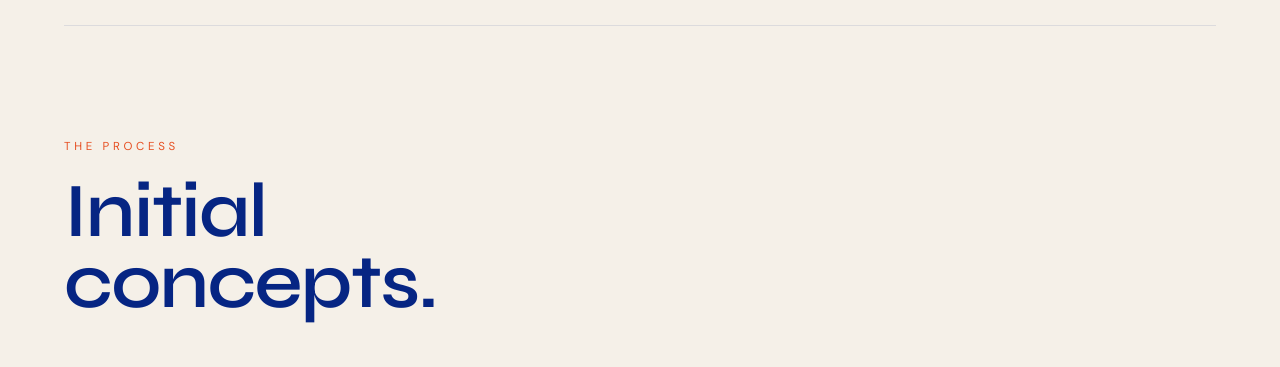
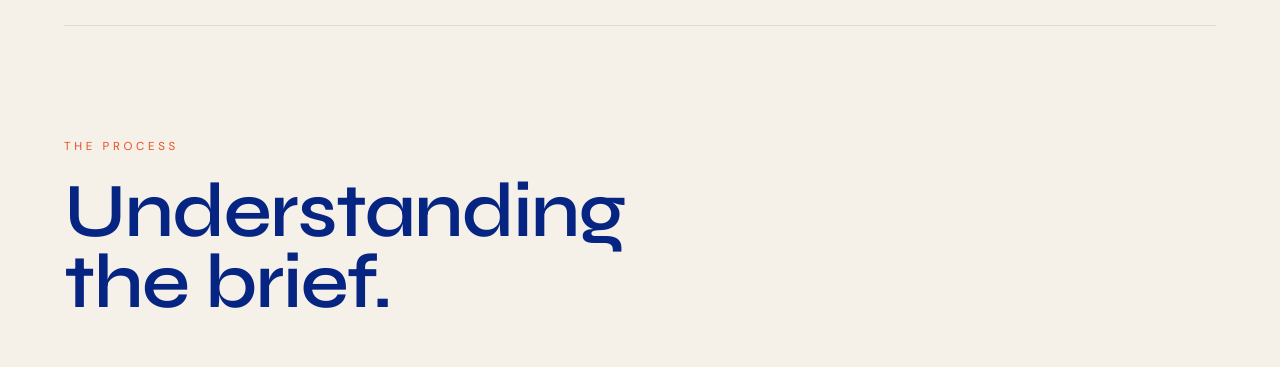
Before and after one commit to DrewPenkert/DrewPenkert.github.io, a React (Vite) app: page /workvivo in a window 1280 px wide. Shown: the part 2840-3207 px from the top of the page. Built offline with nearby package versions, Linux system fonts and the light colour scheme.

Commit message:
Workvivo: add brief images, remove iteration-2

```diff
--- a/src/WorkvivoCaseStudy.css
+++ b/src/WorkvivoCaseStudy.css
@@ -102,6 +102,10 @@
   margin-bottom: 20px;
 }
 
+.wv-grid-6:has(> :nth-child(5):last-child) {
+  grid-template-columns: repeat(3, 1fr);
+}
+
 .wv-grid-4 {
   display: grid;
   grid-template-columns: repeat(2, 1fr);
--- a/src/WorkvivoCaseStudy.jsx
+++ b/src/WorkvivoCaseStudy.jsx
@@ -142,6 +142,19 @@ export default function WorkvivoCaseStudy() {
           </div>
         </section>
 
+        {/* Understanding the brief */}
+        <section className="cs-section">
+          <div className="cs-section-head cs-reveal">
+            <span className="cs-section-label">The Process</span>
+            <h2>Understanding<br />the brief.</h2>
+          </div>
+          <div className="wv-grid-4 cs-reveal">
+            <div className="wv-grid-img"><img src="/sticky%20note.webp" alt="Brief questions sticky note" /></div>
+            <div className="wv-grid-img"><img src="/notbook.webp" alt="Layout notebook sketches" /></div>
+          </div>
+          <p className="wv-caption cs-reveal">Unpacking the brief before touching any software. Key questions around tone, clichés and brand boundaries set the direction for the entire project.</p>
+        </section>
+
         {/* Initial Concepts */}
         <section className="cs-section">
           <div className="cs-section-head cs-reveal">
@@ -149,7 +162,7 @@ export default function WorkvivoCaseStudy() {
             <h2>Initial<br />concepts.</h2>
           </div>
           <div className="wv-grid-6 cs-reveal">
-            {[1,2,3,4,5,6].map(i => (
+            {[1,3,4,5,6].map(i => (
               <div className="wv-grid-img" key={i}>
                 <img src={`/wv-iteration-${i}.png`} alt={`Iteration ${i}`} />
               </div>
```
Also changed, not shown: public/notbook.webp (added), public/sticky note.webp (added).
